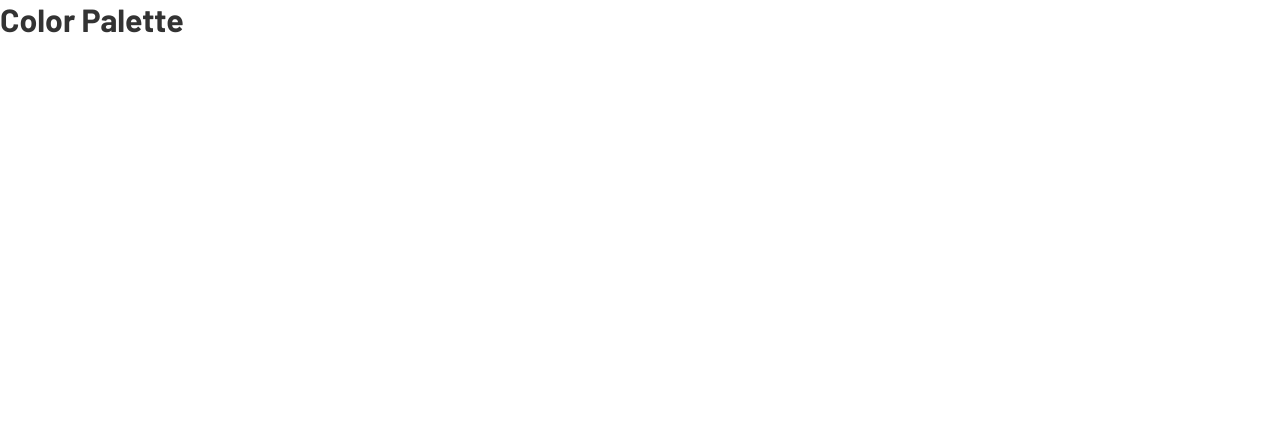
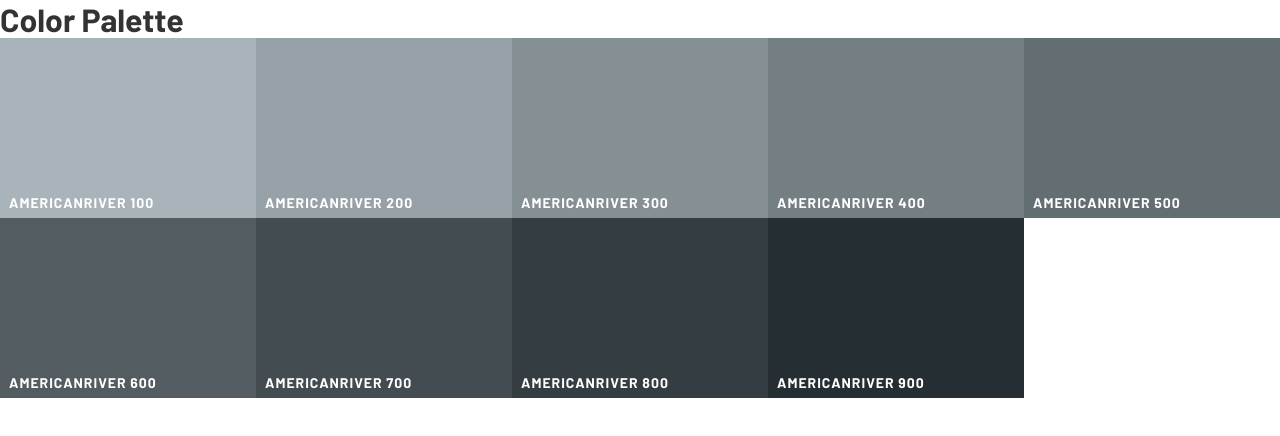
Before and after one commit to abubakrmuhammad/react-ui-colors, a React (Create React App) app: page /palette/flat-ui-colors-american/americanriver in a window 1280 px wide. Shown: the top 436 px of the page. Built offline with nearby package versions, Linux system fonts and the light colour scheme.

Commit message:
Display ColorPalette

```diff
--- a/src/App.js
+++ b/src/App.js
@@ -24,7 +24,12 @@ function App() {
       <Route
         exact
         path='/palette/:paletteId/:colorId'
-        render={() => <ColorPalette />}
+        render={({ match }) => (
+          <ColorPalette
+            colorId={match.params.colorId}
+            palette={findPalette(match.params.paletteId)}
+          />
+        )}
       />
     </Switch>
   );
--- a/src/components/ColorBox.js
+++ b/src/components/ColorBox.js
@@ -29,6 +29,7 @@ class ColorBox extends Component {
         <div style={{ backgroundColor: color }} className='ColorBox'>
           <button className='ColorBox__copy'>Copy</button>
           <p className='ColorBox__name'>{name}</p>
+          {moreUrl && (
             <Link
               className='ColorBox__more'
               to={moreUrl}
@@ -36,6 +37,7 @@ class ColorBox extends Component {
             >
               More
             </Link>
+          )}
 
           <Overlay backgroundColor={color} visible={copied} />
         </div>
--- a/src/components/ColorPalette.js
+++ b/src/components/ColorPalette.js
@@ -1,10 +1,37 @@
 import React, { Component } from 'react';
+import ColorBox from './ColorBox';
 
 class ColorPalette extends Component {
+  constructor(props) {
+    super(props);
+
+    this.state = {};
+    this._shades = this.getShades(props.palette, props.colorId);
+    console.log(this._shades);
+  }
+
+  getShades({ colors }, colorId) {
+    const shades = [];
+
+    for (const shade in colors) {
+      if (colors.hasOwnProperty(shade)) {
+        const shadeColors = colors[shade];
+
+        shades.push(shadeColors.find(color => color.id === colorId));
+      }
+    }
+
+    return shades;
+  }
+
   render() {
+    const colorBoxes = this._shades.map(color => (
+      <ColorBox key={color.name} name={color.name} color={color.hex} />
+    ));
     return (
-      <div>
+      <div className='Palette'>
         <h1>Color Palette</h1>
+        <section className='Palette__colors'>{colorBoxes}</section>
       </div>
     );
   }
--- a/src/components/PaletteList.js
+++ b/src/components/PaletteList.js
@@ -1,5 +1,4 @@
 import React from 'react';
-import { Link } from 'react-router-dom';
 import { withStyles } from '@material-ui/styles';
 import MiniPalette from './MiniPalette';
 
```
Lines whose indentation alone changed are shown as unchanged.
